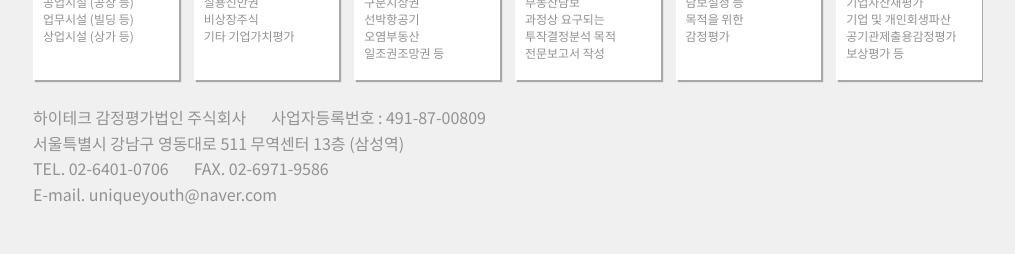
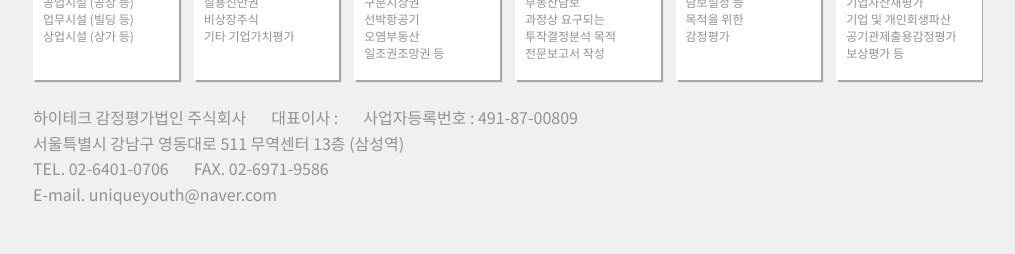
Before and after one commit to gliburch/kimyongjin, a Jekyll site: the page built from index.md, in a window 1280 px wide. Shown: the part 712-966 px from the top of the page, without its empty margins (132-1147 px from the left). Built offline with Jekyll 4.4.1, drawn with Linux system fonts in a browser that asks for light colours.

Commit message:
Add ceo name footer

```diff
--- a/_includes/footer.html
+++ b/_includes/footer.html
@@ -70,6 +70,8 @@ footer address a:hover {
     <p>
       {{ site.company_name }}
       &nbsp;&nbsp;&nbsp;&nbsp;&nbsp;
+      대표이사 : {{ site.ceo_name }}
+      &nbsp;&nbsp;&nbsp;&nbsp;&nbsp;
       사업자등록번호 : {{ site.business_number }}
     </p>
     <p>{{ site.company_address }}</p>
```
